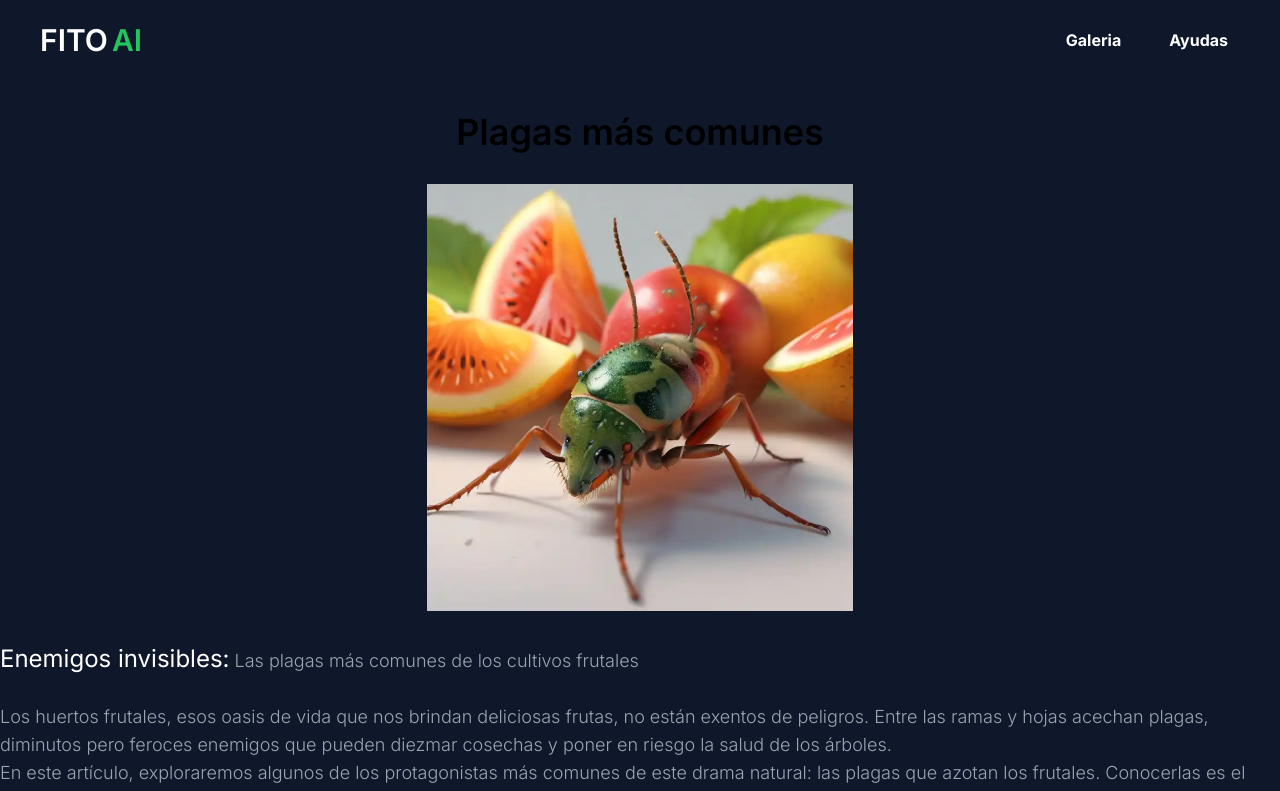
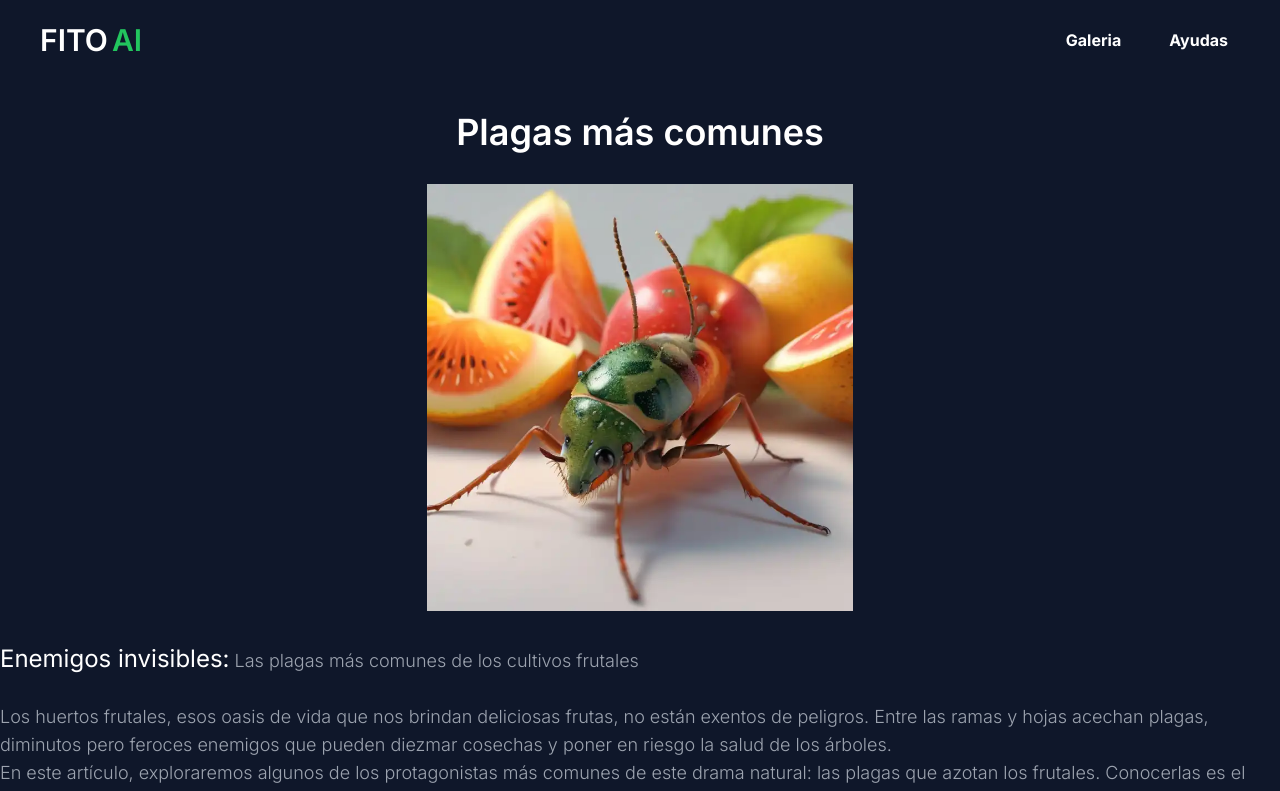
Before and after one commit to edwar/fitoai, a Next.js app: page /help/frutas-y-verduras-de-clima-calido in a window 1280 px wide. Shown: the top 791 px of the page. Built offline with nearby package versions, Linux system fonts and the light colour scheme.

Commit message:
Color de texto de de ayuda

```diff
--- a/src/app/help/[slug]/page.tsx
+++ b/src/app/help/[slug]/page.tsx
@@ -18,9 +18,9 @@ export default function Page({ params: { slug } } : Readonly<Props>) {
                 <img className='aspect-auto w-1/2' src="/helps/todo-bien.webp" alt="Todo esta bien" />
             </>:
             <>
-                <h1 className='text-4xl font-semibold'>{help.title}</h1>
+                <h1 className='text-white text-4xl font-semibold'>{help.title}</h1>
                 <img className='w-1/3 float-left' src={help.image} alt={`Imagen de ${help.title}`} />
-                <p className='text-balance font-light' dangerouslySetInnerHTML={{ __html: help.description }} />
+                <p className='text-white text-balance font-light' dangerouslySetInnerHTML={{ __html: help.description }} />
             </>
         }
     </div>
```
